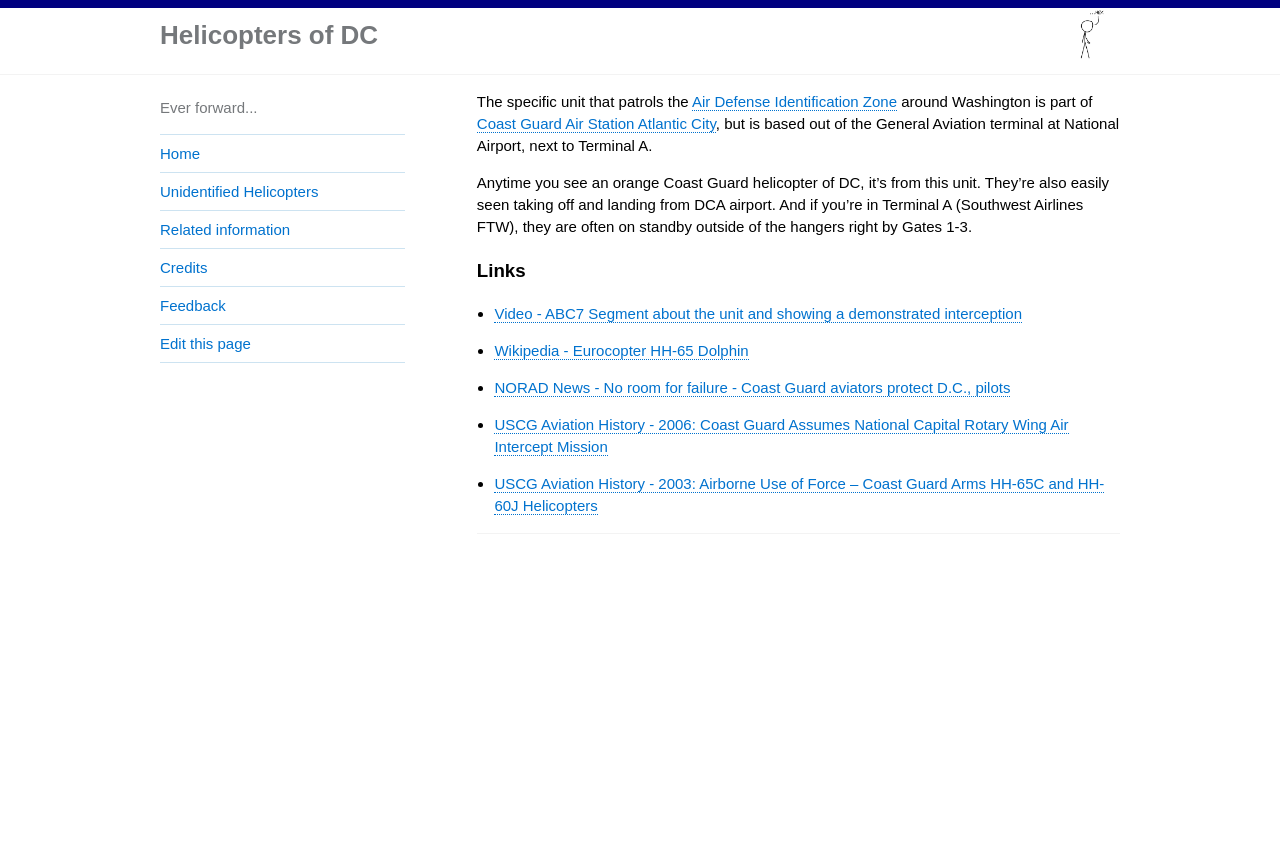
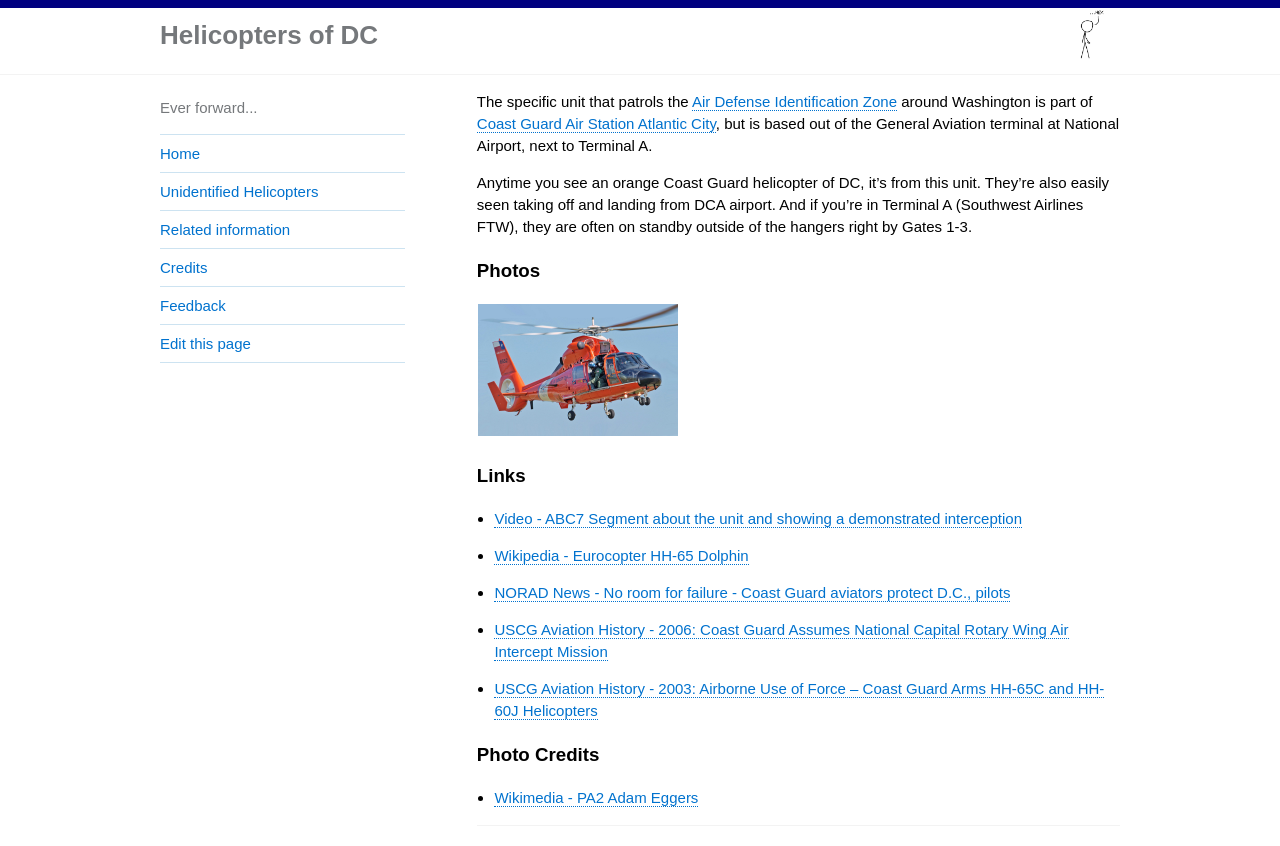
Before and after one commit to gbinal/dc-helicopters, a Jekyll site: the page built from _helicopters/us-coast-guard.md, in a window 1280 px wide and 900 px high, scrolled down 977 px. Shown: the top 846 px of the window. Built offline with Jekyll 4.4.1, drawn with Linux system fonts in a browser that asks for light colours; before the commit the page ends 1639 px from its top, so only the background shows below that.

Commit message:
adding sections

```diff
--- a/_helicopters/us-coast-guard.md
+++ b/_helicopters/us-coast-guard.md
@@ -29,9 +29,21 @@ The specific unit that patrols the [Air Defense Identification Zone](https://en.
 
 Anytime you see an orange Coast Guard helicopter of DC, it's from this unit.  They're also easily seen taking off and landing from DCA airport.  And if you're in Terminal A (Southwest Airlines FTW), they are often on standby outside of the hangers right by Gates 1-3.
 
+
+### Photos
+
+<table style="width:100%">
+  <tr>
+    <td><img src="https://helicoptersofdc.com/pictures/1599px-USCG_HH-65C.jpg" alt="Coast Guard HH-65C" width="200"></td>    </tr>
+  </table>
+
 ### Links
 * [Video - ABC7 Segment about the unit and showing a demonstrated interception](https://www.youtube.com/watch?v=6cIk-5t2Bbc&frags=pl%2Cwn)
 * [Wikipedia - Eurocopter HH-65 Dolphin](https://en.wikipedia.org/wiki/Eurocopter_HH-65_Dolphin)
 * [NORAD News - No room for failure - Coast Guard aviators protect D.C., pilots](http://www.norad.mil/Newsroom/Article/578611/no-room-for-failure-coast-guard-aviators-protect-dc-pilots/)
 * [USCG Aviation History - 2006: Coast Guard Assumes National Capital Rotary Wing Air Intercept Mission](https://cgaviationhistory.org/2006-coast-guard-assumes-national-capital-rotary-wing-air-intercept-mission/)
 * [USCG Aviation History - 2003: Airborne Use of Force – Coast Guard Arms HH-65C and HH-60J Helicopters](https://cgaviationhistory.org/2003-airborne-use-of-force-coast-guard-arms-hh-65c-and-hh-60j-helicopters/)
+
+
+### Photo Credits
+* [Wikimedia - PA2 Adam Eggers](https://en.wikipedia.org/wiki/File:USCG_HH-65C.jpg">Coast Guard)
```
